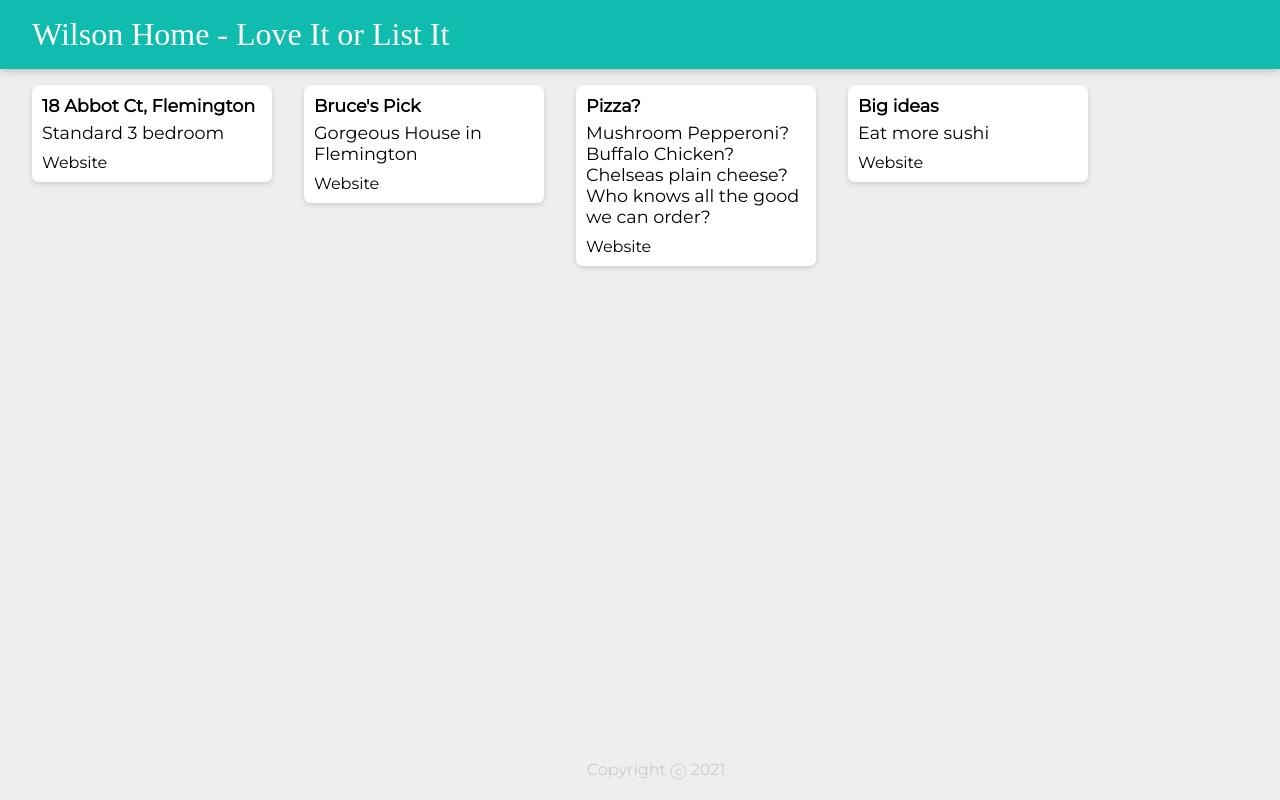
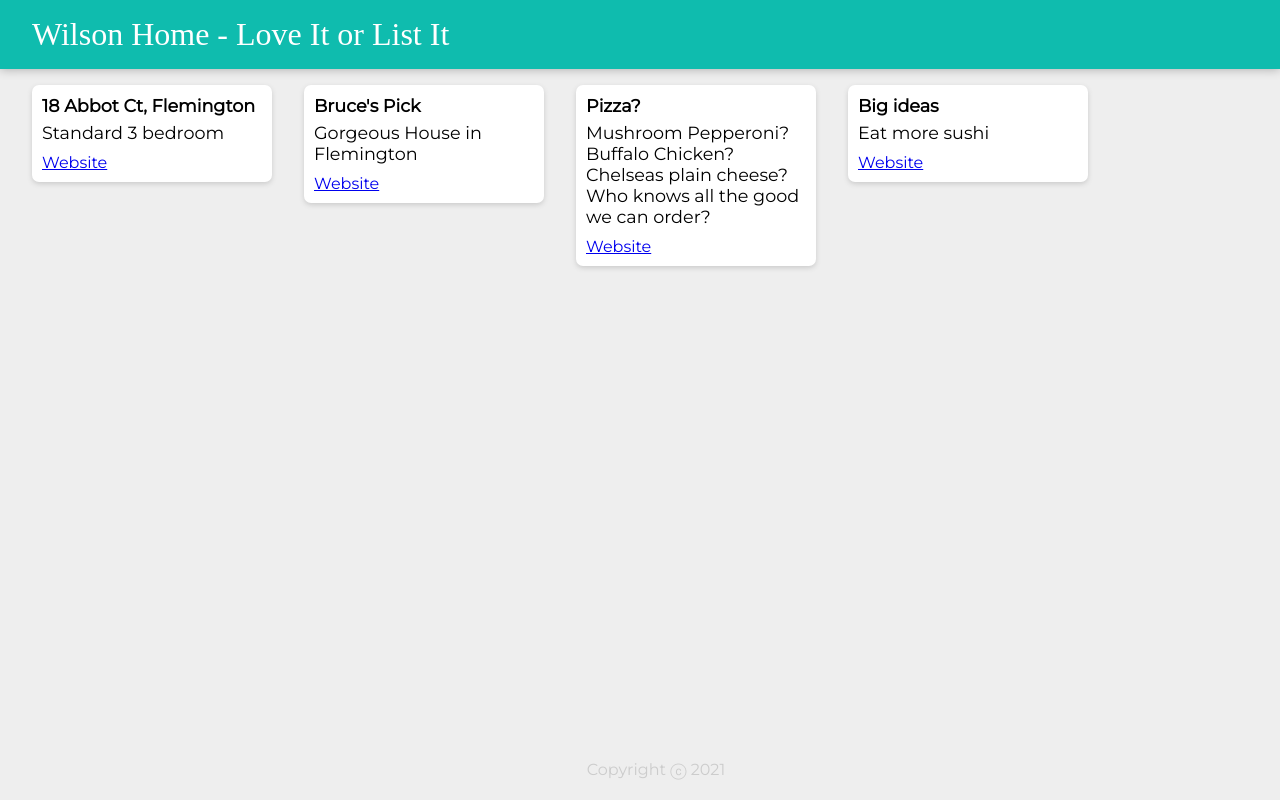
Before and after one commit to brucewilson1103/LoveItOrListIt, a React (Create React App) app: page / in a window 1280 px wide. Built offline with nearby package versions, Linux system fonts and the light colour scheme; a web font is replaced by a local one.

Commit message:
url pass

```diff
--- a/src/components/App.jsx
+++ b/src/components/App.jsx
@@ -13,6 +13,7 @@ function App() {
           key={noteItem.key}
           title={noteItem.title}
           content={noteItem.content}
+          url={noteItem.url}
         />
       ))}
       <Footer />
--- a/src/note.js
+++ b/src/note.js
@@ -14,14 +14,14 @@ const notes = [
     content: "Gorgeous House in Flemington"
   },
   {
-    key: 4,
+    key: 3,
     title: "Pizza?",
     url: "https://www.lennyspizzaflemington.com/",
     content:
       "Mushroom Pepperoni? Buffalo Chicken? Chelseas plain cheese? Who knows all the good we can order?"
   },
   {
-    key: 5,
+    key: 4,
     title: "Big ideas",
     url: "http://www.aikouasiancuisine.com/aikou_flemington.html",
     content: "Eat more sushi"
```
